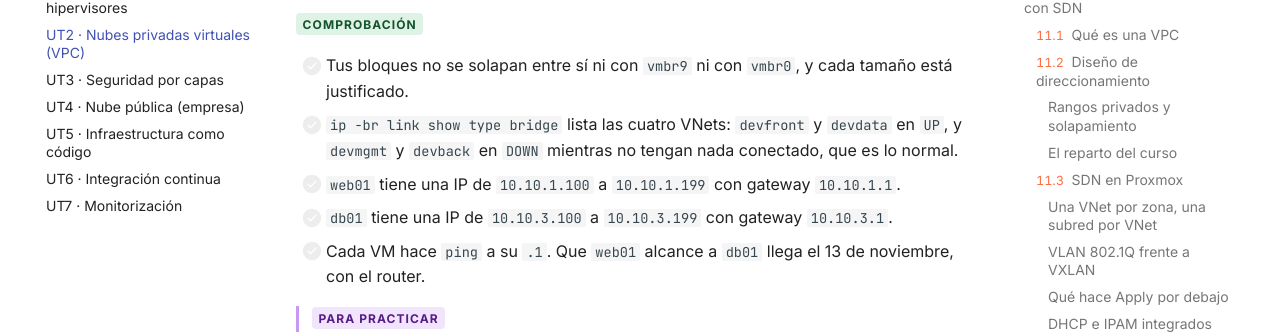
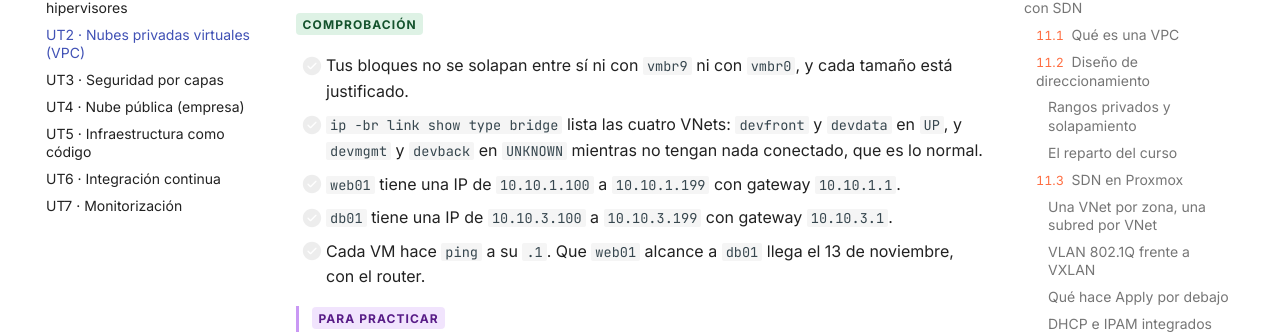
Before and after one commit to victor-educ/apuntes-5166, an MkDocs documentation site: the page built from docs/ut/ut2-vpc.md, in a window 1280 px wide and 900 px high, scrolled down 9630 px. Shown: the part 118-452 px from the top of the window. Built offline with MkDocs 1.6.1 and Material for MkDocs 9.7.7, drawn with Linux system fonts in a browser that asks for light colours; comment, search, counter and statistics services are not loaded.

Commit message:
A2.1: las VNets vacias se ven UNKNOWN, no DOWN
Co-Authored-By: Claude Opus 5.5 <noreply@anthropic.com>

```diff
--- a/docs/ut/ut2-vpc.md
+++ b/docs/ut/ut2-vpc.md
@@ -253,7 +253,7 @@ Primero el papel (pasos 1 y 2) y después la consola, porque la red se construye
 <span class="et et-com">Comprobación</span>
 
 - [ ] Tus bloques no se solapan entre sí ni con `vmbr9` ni con `vmbr0`, y cada tamaño está justificado.
-- [ ] `ip -br link show type bridge` lista las cuatro VNets: `devfront` y `devdata` en `UP`, y `devmgmt` y `devback` en `DOWN` mientras no tengan nada conectado, que es lo normal.
+- [ ] `ip -br link show type bridge` lista las cuatro VNets: `devfront` y `devdata` en `UP`, y `devmgmt` y `devback` en `UNKNOWN` mientras no tengan nada conectado, que es lo normal.
 - [ ] `web01` tiene una IP de `10.10.1.100` a `10.10.1.199` con gateway `10.10.1.1`.
 - [ ] `db01` tiene una IP de `10.10.3.100` a `10.10.3.199` con gateway `10.10.3.1`.
 - [ ] Cada VM hace `ping` a su `.1`. Que `web01` alcance a `db01` llega el 13 de noviembre, con el router.
```
